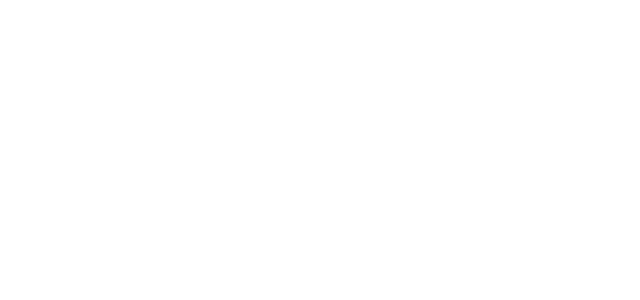
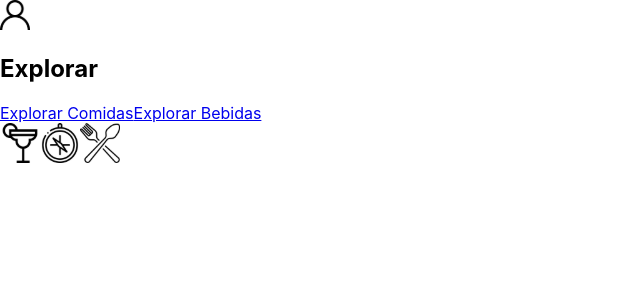
Before and after one commit to tryber/sd-05-recipes-app-5, a React (Create React App) app: page /explorar in a window 1280 px wide. Shown: the top 300 px of the page, without its empty margins (0-640 px from the left). Built offline with nearby package versions, Linux system fonts and the light colour scheme.

Commit message:
curei covid

```diff
--- a/src/App.js
+++ b/src/App.js
@@ -5,6 +5,7 @@
 import Foods from './Pages/Foods';
 import Drinks from './Pages/Drinks';
 import Perfil from './Pages/Perfil';
+import Explorar from './Pages/Explorar';
 import CardDetails from './components/CardDetails';
 import './App.css';
 
@@ -18,6 +19,7 @@
             <Route path="/perfil" component={Perfil} />
             <Route path="/comidas" component={Foods} />
             <Route path="/bebidas" component={Drinks} />
+            <Route path="/explorar" component={Explorar} />
             <Route path="/comidas/:id" component={CardDetails} />
             <Route path="/bebidas/:id" component={CardDetails} />
           </Switch>
--- a/src/Pages/Drinks.js
+++ b/src/Pages/Drinks.js
@@ -6,7 +6,7 @@
 function Drinks() {
   return (
     <div>
-      <Header />
+      <Header>Bebidas</Header>
       <Cards />
       <Footer />
     </div>
--- a/src/Pages/Explorar.js
+++ b/src/Pages/Explorar.js
@@ -1,24 +1,19 @@
-import React, { Component } from 'react';
+import React from 'react';
 import { Link } from 'react-router-dom';
+import Header from '../components/Header';
+import Footer from '../components/Footer';
 
-// Aguardando REDUCERS E ACTIONS para ser importado
-// e conectar com a função
-
-class Explorar extends Component {
-  render() {
-    return (
-      <div>
-        <Link to="/comidas">
-          <button type="button" data-testid="explore-food">EXPLORAR COMIDAS
-          </button>
-        </Link>
-        <Link to="/bebidas">
-          <button type="button" data-testid="explore-drinks">EXPLORAR BEBIDAS
-          </button>
-        </Link>
-      </div>
-    );
-  }
-}
+const Explorar = () => (
+  <div>
+    <Header hideSearch>Explorar</Header>
+    <Link to="/explorar/comidas" data-testid="explore-food" className="btn">
+      Explorar Comidas
+    </Link>
+    <Link to="/explorar/bebidas" data-testid="explore-drinks" className="btn">
+      Explorar Bebidas
+    </Link>
+    <Footer />
+  </div>
+);
 
 export default Explorar;
--- a/src/Pages/Foods.js
+++ b/src/Pages/Foods.js
@@ -7,7 +7,7 @@
   render() {
     return (
       <div>
-        <Header />
+        <Header>Comidas</Header>
         <Cards />
         <Footer />
       </div>
--- a/src/Pages/Perfil.js
+++ b/src/Pages/Perfil.js
@@ -3,9 +3,12 @@
 import Header from '../components/Header';
 import Footer from '../components/Footer';
 
-const aE = {
-  email: JSON.parse(localStorage.getItem('user')),
-};
+let aE = '';
+if (localStorage.getItem('user')) {
+  aE = {
+    email: JSON.parse(localStorage.getItem('user')),
+  };
+}
 function hC() {
   localStorage.clear();
   console.log('punkRock');
@@ -16,24 +19,22 @@
     return (
       <div>
         <div>
-          <Header />
+          <Header hideSearch>Perfil</Header>
         </div>
-        <p data-testid="profile-email">{aE.email.email}</p>
+        {aE !== '' ? <p data-testid="profile-email">{aE.email.email}</p> : <p>Sem e-mail</p>}
         <Link to="/receitas-feitas">
           <button type="button" data-testid="profile-done-btn">
-          Receitas Feitas
+            Receitas Feitas
           </button>
         </Link>
         <Link to="/receitas-favoritas">
-          <button type="button" data-testid="profile-favorite-btn">Receitas Favoritas</button>
+          <button type="button" data-testid="profile-favorite-btn">
+            Receitas Favoritas
+          </button>
         </Link>
         <Link to="/">
-          <button
-            onClick={() => hC()}
-            type="button"
-            data-testid="profile-logout-btn"
-          >
-          Sair
+          <button onClick={() => hC()} type="button" data-testid="profile-logout-btn">
+            Sair
           </button>
         </Link>
         <Footer />
--- a/src/components/Footer.jsx
+++ b/src/components/Footer.jsx
@@ -1,4 +1,5 @@
 import React from 'react';
+import { Link } from 'react-router-dom';
 import drinkIcon from '../images/drinkIcon.svg';
 import exploreIcon from '../images/exploreIcon.svg';
 import mealIcon from '../images/mealIcon.svg';
@@ -7,9 +8,15 @@
   render() {
     return (
       <footer data-testid="footer">
-        <input data-testid="drinks-bottom-btn" type="image" src={drinkIcon} alt="drink" />
-        <input data-testid="explore-bottom-btn" type="image" src={exploreIcon} alt="explore" />
-        <input data-testid="food-bottom-btn" type="image" src={mealIcon} alt="food" />
+        <Link to="/bebidas">
+          <input data-testid="drinks-bottom-btn" type="image" src={drinkIcon} alt="drink" />
+        </Link>
+        <Link to="/explorar">
+          <input data-testid="explore-bottom-btn" type="image" src={exploreIcon} alt="explore" />
+        </Link>
+        <Link to="/comidas">
+          <input data-testid="food-bottom-btn" type="image" src={mealIcon} alt="food" />
+        </Link>
       </footer>
     );
   }
--- a/src/components/Header.jsx
+++ b/src/components/Header.jsx
@@ -1,22 +1,19 @@
 import React, { useState, Fragment } from 'react';
 import PropTypes from 'prop-types';
-import { Link, useHistory } from 'react-router-dom';
+import { Link } from 'react-router-dom';
 import profileIcon from '../images/profileIcon.svg';
 import searchIcon from '../images/searchIcon.svg';
 import SearchBar from './SearchBar';
 
 const Header = ({ children, hideSearch }) => {
   const [display, setDisplay] = useState(false);
-  const {
-    location: { pathname },
-  } = useHistory();
   return (
     <Fragment>
       <div>
         <Link to="/perfil">
           <img data-testid="profile-top-btn" src={profileIcon} alt="profile" />
         </Link>
-        <h2 data-testid="page-title">{pathname === '/comidas' ? 'Comidas' : 'Bebidas'}</h2>
+        <h2 data-testid="page-title">{children}</h2>
         {hideSearch ? (
           <div className="search-icon-hidden" />
         ) : (
```
Also changed, not shown: src/Pages/Explore.js (deleted, +0 -13 lines).
